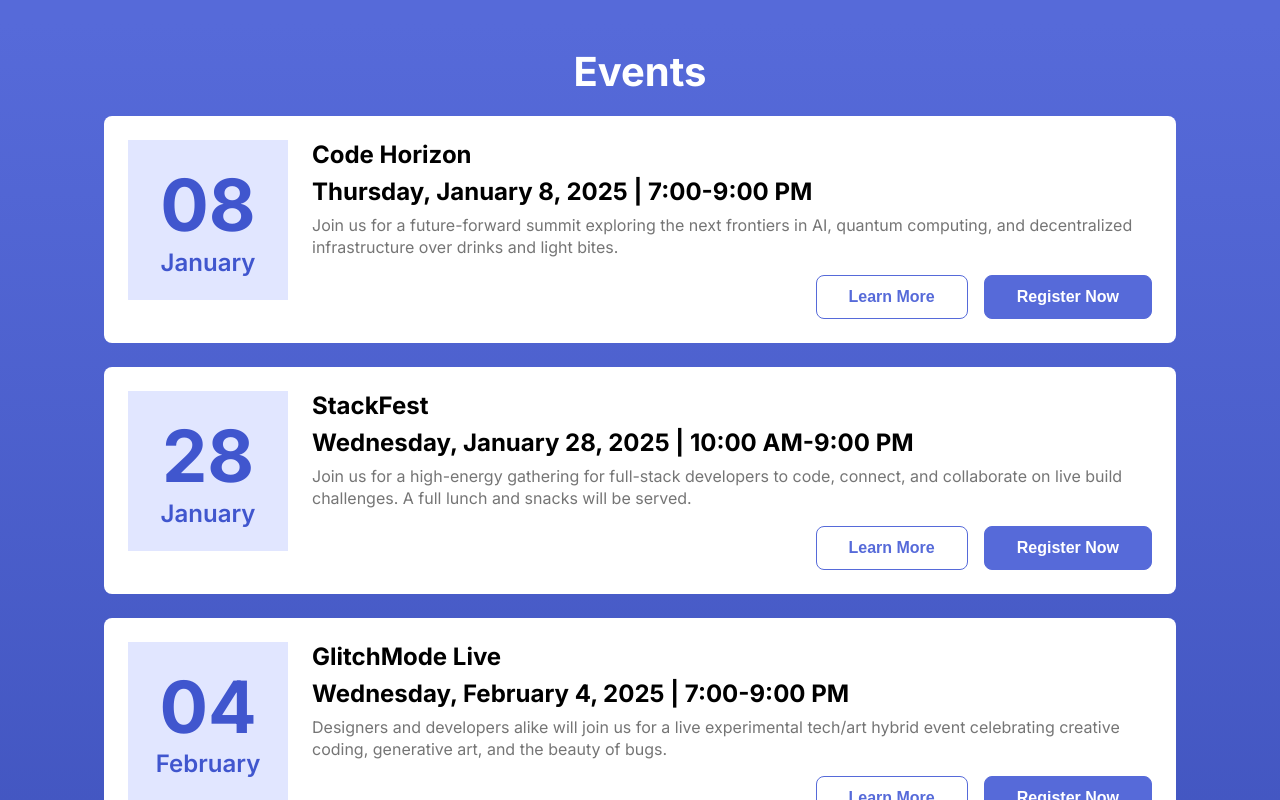
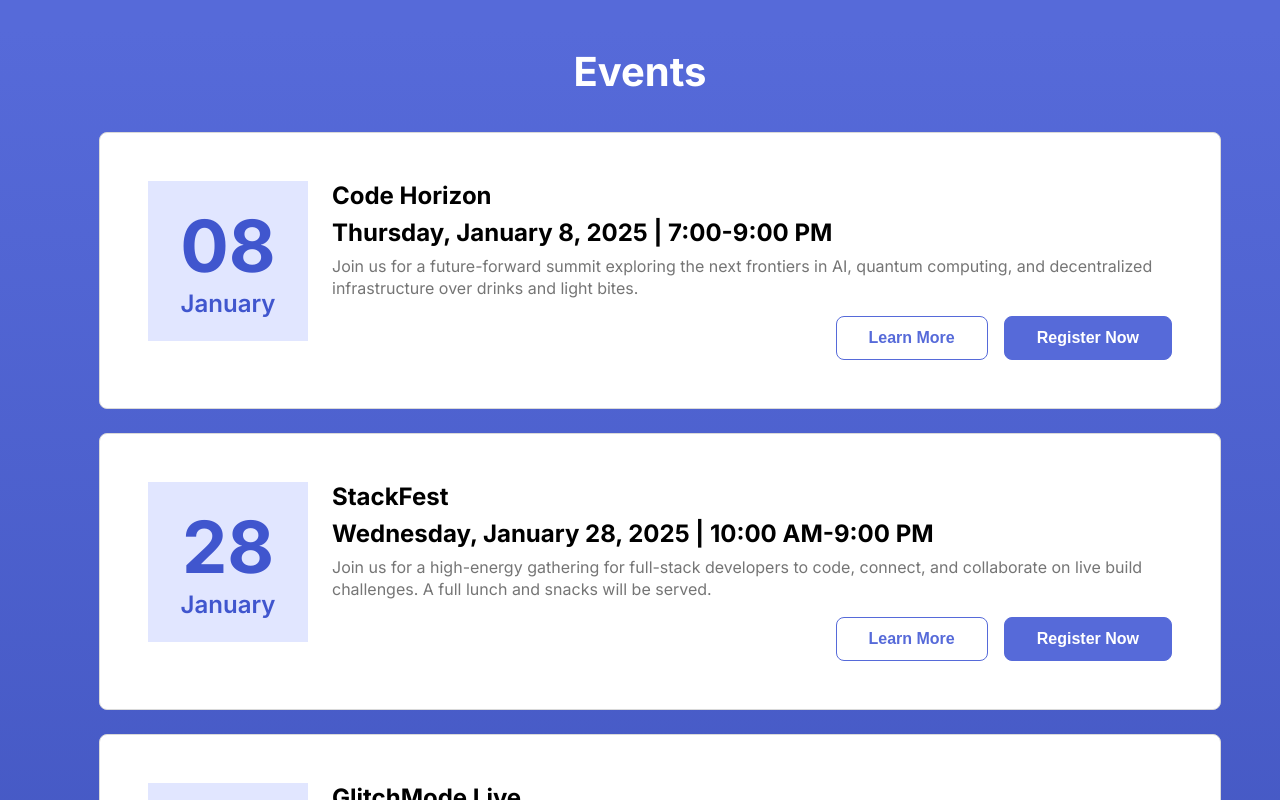
Before and after one commit to hellsten/Eventure-Sprint, a React (Vite) app: page / in a window 1280 px wide. Shown: the top 800 px of the page. Built offline with nearby package versions, Linux system fonts and the light colour scheme.

Commit message:
Changing data to be inputed by an array of objects for event cards

```diff
--- a/package.json
+++ b/package.json
@@ -12,7 +12,7 @@
   "dependencies": {
     "react": "^19.1.0",
     "react-dom": "^19.1.0",
-    "react-router-dom": "^7.7.0",
+    "react-router-dom": "^7.11.0",
     "react-syntax-highlighter": "^15.6.1",
     "sass": "^1.97.1",
     "uuid": "^11.1.0"
--- a/src/App.jsx
+++ b/src/App.jsx
@@ -1,16 +1,59 @@
+import { BrowserRouter, Routes, Route, Link } from "react-router-dom";
 import "./App.scss";
 
 import PageHeader from "./components/PageHeader/PageHeader.jsx";
 import EventList from "./components/EventList/EventList.jsx"
 import ComponentDocs from "./pages/ComponentDocs/ComponentDocs.jsx";
 import PageFooter from "./components/PageFooter/PageFooter.jsx";
+import LandingPage from "./pages/LandingPage/LandingPage.jsx";
 import AttendingCard from "./components/AttendingCard/AttendingCard.jsx";
 
 const App = () => {
+  {/* Notes:
+    - adding T12:00:00Z at the end of date prop corrects the date bug
+    - time prop not consistent throughout but decided to leave it the way it is to match the MockUps*/}
+  const eventData = [
+      {
+        "id": "001",
+        "title": "Code Horizon",
+        "date": "2025-01-08T12:00:00Z",
+        "time": "7:00-9:00 PM",
+        "description": "Join us for a future-forward summit exploring the next frontiers in AI, quantum computing, and decentralized infrastructure over drinks and light bites."
+      },
+      {
+        "id": "002",
+        "title": "StackFest",
+        "date": "2025-01-28T12:00:00Z",
+        "time": "10:00 AM-9:00 PM",
+        "description": "Join us for a high-energy gathering for full-stack developers to code, connect, and collaborate on live build challenges. A full lunch and snacks will be served."
+      },
+      {
+        "id": "003",
+        "title": "GlitchMode Live",
+        "date": "2025-02-04T12:00:00Z",
+        "time": "7:00-9:00 PM",
+        "description": "Designers and developers alike will join us for a live experimental tech/art hybrid event celebrating creative coding, generative art, and the beauty of bugs."
+      },
+      {
+        "id": "004",
+        "title": "Sync'd",
+        "date": "2025-02-08T12:00:00Z",
+        "time": "9:00 AM-6:00 PM",
+        "description": "An all-day retreat for engineering leaders who want to explore alignment techniques, systems thinking, and cross-org velocity."
+      },
+      {
+        "id": "005",
+        "title": "Node & Beyond",
+        "date": "2025-03-16T12:00:00Z",
+        "time": "9:00 AM-5:00 PM",
+        "description": "A one-day microconference where speakers will spend the day charting the evolution of JavaScript, serverless, and the edge ecosystem."
+      }
+    ]
+
   return (
     <>
       <PageHeader title="Events">
-        <EventList />
+        <EventList events={eventData}/>
       </PageHeader>
 
       <div className="attending-banner">
@@ -22,8 +65,15 @@ const App = () => {
           buttonLink="#"
         />
       </div>
+
+      <PageFooter />
+
+      {/* <BrowserRouter>
+        <LandingPage events={eventData}/>
         <PageFooter />
         <ComponentDocs />
+      </BrowserRouter> */}
+
 
     </>
   );
--- a/src/components/EventCard/EventCard.jsx
+++ b/src/components/EventCard/EventCard.jsx
@@ -40,7 +40,7 @@ const year = d.getFullYear();
             <div className="event-card__data">
                 <h1 className="event-card__data-title">{props.title}</h1>
                 <h2 className="event-card__data-time">{dayOfWeekName}, {monthName} {dayOfMonth}, {year} | {props.time}</h2>
-                <p className="event-card__data-paragraph">{props.paragraph}</p>
+                <p className="event-card__data-paragraph">{props.description}</p>
             </div>
             <div className="event-card__buttons">
                 <SecondaryButton className="event-card__button">Learn More</SecondaryButton>
--- a/src/components/EventList/EventList.jsx
+++ b/src/components/EventList/EventList.jsx
@@ -1,15 +1,33 @@
 import "./EventList.scss";
 
 import EventCard from "../EventCard/EventCard.jsx"
+import List from "../List/List.jsx";
+import ListItem from "../List/ListItem.jsx";
 
-const EventList = () => {
+const EventList = ({events}) => {
 
   return (
-    <div className="event-list">
+    // <div className="event-list">
+    <div>
         {/* Notes:
             - adding T12:00:00Z at the end of date prop corrects the date bug
             - time prop not consistent throughout but decided to leave it the way it is to match the MockUps*/}
-        <EventCard className="event-list__card"
+        <List className="event-list">
+          {events.map((event) => (
+            <ListItem key={event.id} className="eventcard-list__item">
+              <EventCard
+                id={event.id}
+                title={event.title}
+                date={event.date}
+                time={event.time}
+                description={event.description}
+              />
+            </ListItem>
+          ))}
+        </List>
+
+
+        {/* <EventCard className="event-list__card"
             title="Code Horizon"
             date="2025-01-08T12:00:00Z"
             time="7:00-9:00 PM"
@@ -38,7 +56,7 @@ const EventList = () => {
             date="2025-03-16T12:00:00Z"
             time="9:00 AM-5:00 PM"
             paragraph="A one-day microconference where speakers will spend the day charting the evolution of JavaScript, serverless, and the edge ecosystem."
-            />
+            />  */}
     </div>
   );
 };
--- a/src/pages/LandingPage/LandingPage.jsx
+++ b/src/pages/LandingPage/LandingPage.jsx
@@ -6,6 +6,10 @@ import ContentCard from "../../components/ContentCard/ContentCard.jsx";
 import "./LandingPage.scss";
 
 const LandingPage = ({ events }) => {
+
+
+  console.log(events);
+
   return (
     <div>
       <PageHeader title="Events">
```
Also changed, not shown: 1 other file (tests, documents, lock files or other folders). Lines whose indentation alone changed are shown as unchanged.
